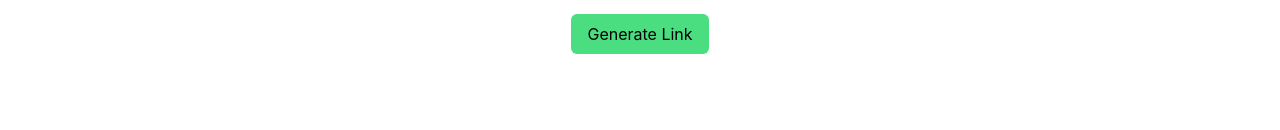
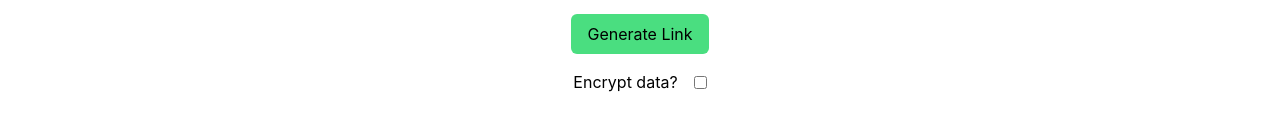
Before and after one commit to bigsbunny/pasteit-client, a React (Create React App) app: page / in a window 1280 px wide. Shown: the part 602-732 px from the top of the page. Built offline with nearby package versions, Linux system fonts and the light colour scheme.

Commit message:
ui change for implementing encryption

```diff
--- a/src/components/HomePage.js
+++ b/src/components/HomePage.js
@@ -6,11 +6,15 @@ const HomePage = (props) => {
     const [text, setText] = useState("");
     const [generated, setGenerated] = useState(false);
     const [data, setData] = useState();
+    const [encrypt, setEncrypt] = useState(false);
+    const [key, setKey] = useState("");
 
     const newGenerate = (e) => {
         e.preventDefault();
         const dataObject = {
-            data: text
+            data: text,
+            encrypt: encrypt,
+            encryptKey: key
         }
         axios.post('https://young-eyrie-03918.herokuapp.com/', dataObject).then((res) => {
             let dataObj = res.data;
@@ -24,6 +28,19 @@ const HomePage = (props) => {
         setText(e.target.value);
     }
 
+    const handleEncrypt = (e) => {
+        if(e.target.checked)
+            setEncrypt(true);
+        else
+            setEncrypt(false);
+
+    }
+
+    const handleEncryptKey = (e) => {
+        console.log(e.target.value);
+        setKey(e.target.value);
+    }
+
     return (
         <div>
             <div className='text-center'>
@@ -33,6 +50,11 @@ const HomePage = (props) => {
                     <textarea id="inputData" name="inputData" onChange={textDataChange} className='p-6 border-2 border-gray-400' rows={20} cols={100} placeholder="Enter your text/code here"></textarea>
                     <button type='submit' className='px-4 py-2 bg-green-400 rounded-md'>Generate Link</button>
                 </form>
+                <div className="flex justify-center items-center gap-x-4 mt-4">
+                    <label htmlFor="toEncrypt">Encrypt data?</label>
+                    <input id="toEncrypt" type="checkbox" onChange={handleEncrypt}></input>
+                    {encrypt && <input type="text" className="px-4 py-2" onChange={handleEncryptKey} placeholder="Enter encryption key"></input>}
+                </div>
                 {generated && (
                     <div className='flex justify-center items-center gap-x-4'>
                         <p>Here's your generated link to share your paste: </p>
```
